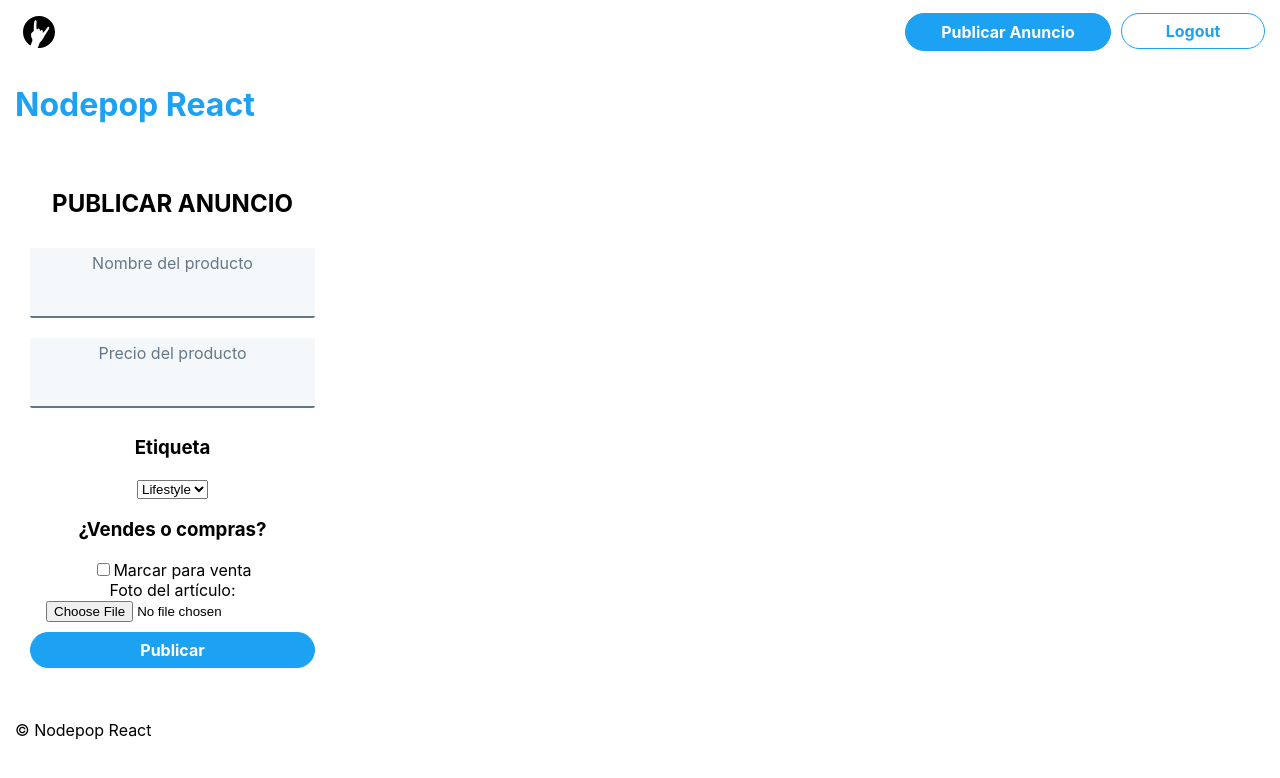
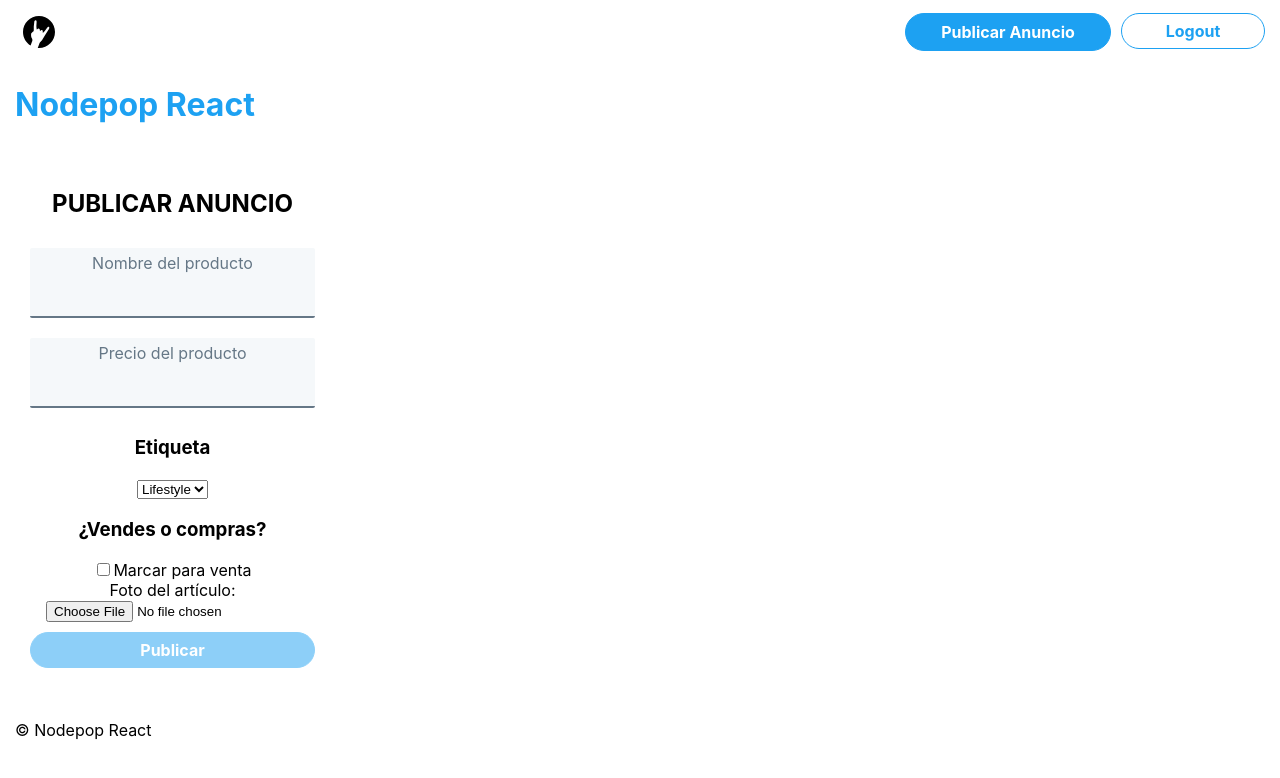
Before and after one commit to jaimeperezortega/nodepop-react, a React (Create React App) app in the folder nodepop-react/: page /new-ad in a window 1280 px wide. Shown: the top 778 px of the page. Built offline with nearby package versions, Linux system fonts and the light colour scheme; sample sign-in values are in the browser's storage.

Commit message:
Deshabilito el boton de crear anuncio hasta que los campos obligatorios estén rellenados

```diff
--- a/nodepop-react/src/components/ads/AdDetailPage.js
+++ b/nodepop-react/src/components/ads/AdDetailPage.js
@@ -28,10 +28,14 @@ const AdDetailedPage = ({history, ...props}) => {
     }
 
 const handleDeleteButton = async () => {
-    console.log(ad.id);
-    await deleteAd(ad.id);
+    const confirmation= window.confirm("¿Seguro que deseas borrar el anuncio?")
 
-    history.push(`/`);
+    if(confirmation){
+        await deleteAd(ad.id);
+        history.push(`/`);
+    }
+
+
 
 
 }
--- a/nodepop-react/src/components/ads/NewAdFormCustomHook.js
+++ b/nodepop-react/src/components/ads/NewAdFormCustomHook.js
@@ -127,7 +127,7 @@ const NewAdFormWithCustomHook = ({onSubmit}) =>{
             <input onChange={handleUploadImage} type="file" id="adImage" name="adImage"/>
         </div>
 
-        <Button type="submit" className="loginForm-submit" variant="primary" >
+        <Button type="submit" className="loginForm-submit" variant="primary" disabled={!name || !price || !tags} >
 
 
           Publicar
```
